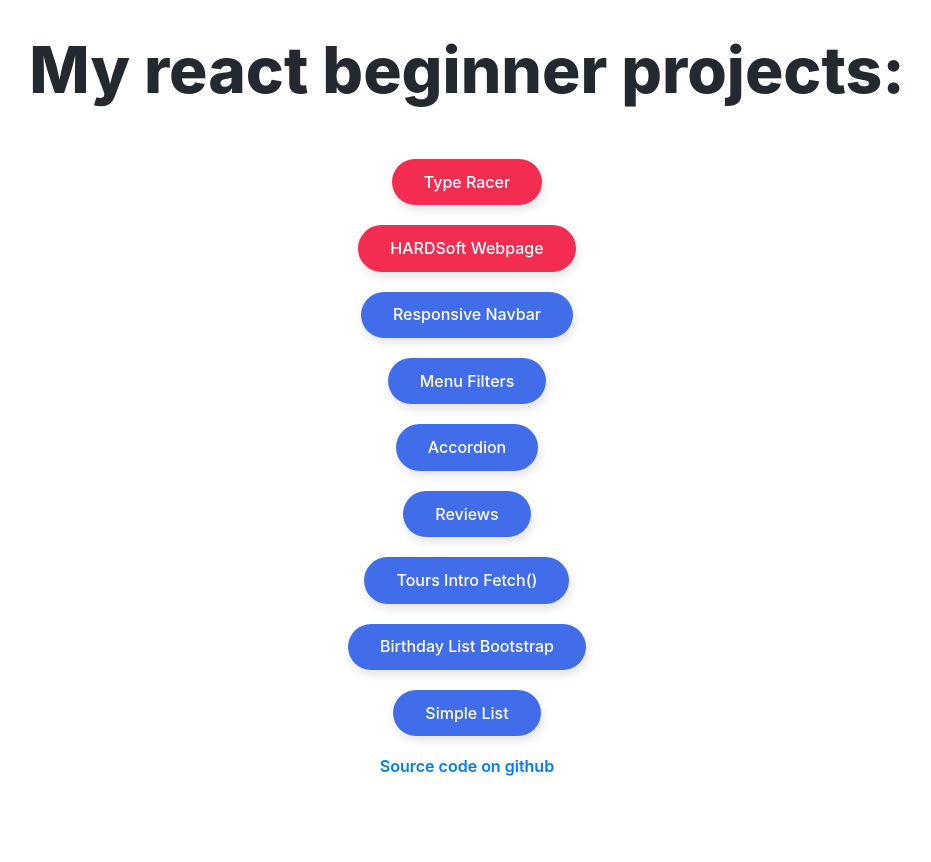
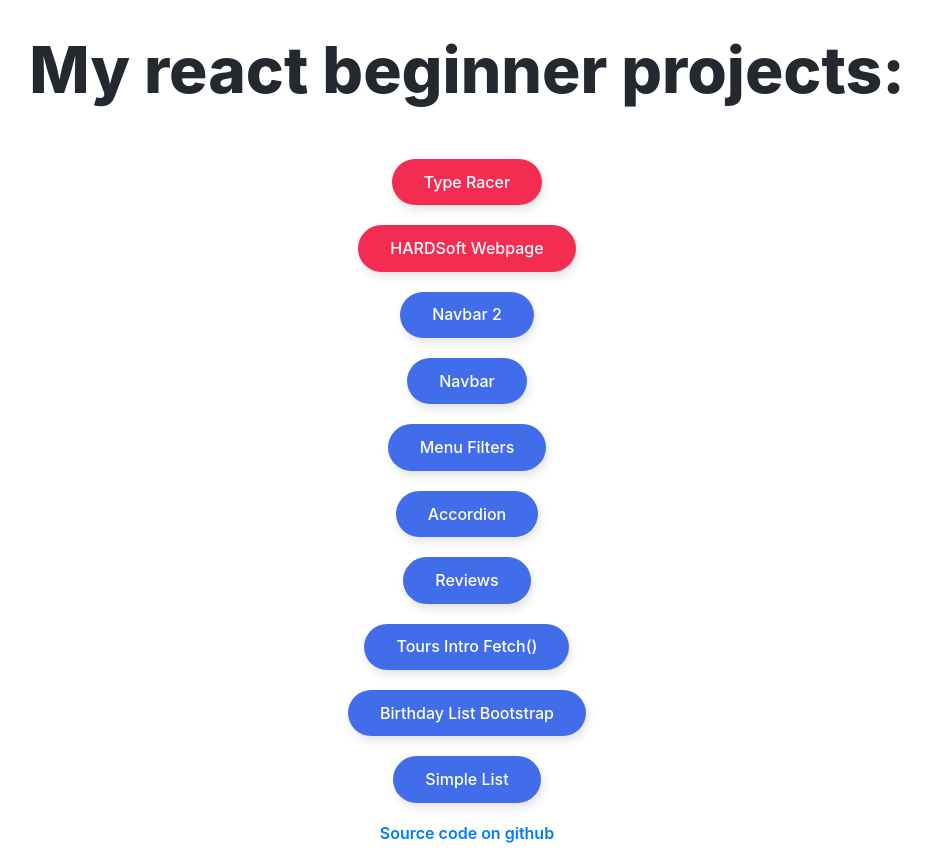
Before and after one commit to kbuczek/react-beginner-projects, a React (Create React App) app: page / in a window 1280 px wide. Shown: the whole page, without its empty margins (173-1104 px from the left). Before the commit the page ends 800 px from the top, so only its background shows below. Built offline with nearby package versions, Linux system fonts and the light colour scheme.

Commit message:
navbar 2

```diff
--- a/src/App.js
+++ b/src/App.js
@@ -2,6 +2,7 @@ import "./App.css";
 import { BrowserRouter as Router, Route, Switch } from "react-router-dom";
 import BirthdayListBootstrap from "./Projects/BirthdayListBootstrap/BirthdayList";
 import Accordion from "./Projects/Accordion/Accordion";
+import Navbar2 from "./Projects/Navbar2/Navbar2";
 import Navbar from "./Projects/Navbar/Navbar";
 import Home from "./Home";
 import Error from "./Error";
@@ -25,6 +26,9 @@ function App() {
           </Route>
           <Route exact path="/memory-game">
             <MemoryGame />
+          </Route>
+          <Route exact path="/navbar2">
+            <Navbar2 />
           </Route>
           <Route exact path="/navbar">
             <Navbar />
--- a/src/Home.js
+++ b/src/Home.js
@@ -22,13 +22,18 @@ const Home = () => {
             </a>
           </li>
           {/* <li>
-            <Link className="home-link home-button" to="/memory-game">
+            <Link className="home-link home-button-red" to="/memory-game">
               MEMORY GAME
             </Link>
           </li> */}
           <li>
+            <Link className="home-link home-button" to="/navbar2">
+              Navbar 2
+            </Link>
+          </li>
+          <li>
             <Link className="home-link home-button" to="/navbar">
-              Responsive Navbar
+              Navbar
             </Link>
           </li>
           <li>
--- /dev/null
+++ b/src/Projects/Navbar2/Navbar2.js
@@ -0,0 +1,8 @@
+import React from "react";
+import "./Navbar2.css";
+
+const Navbar2 = () => {
+  return <div>Navbar2</div>;
+};
+
+export default Navbar2;
```
Also changed, not shown: src/Projects/Navbar2/Navbar2.css (added).
